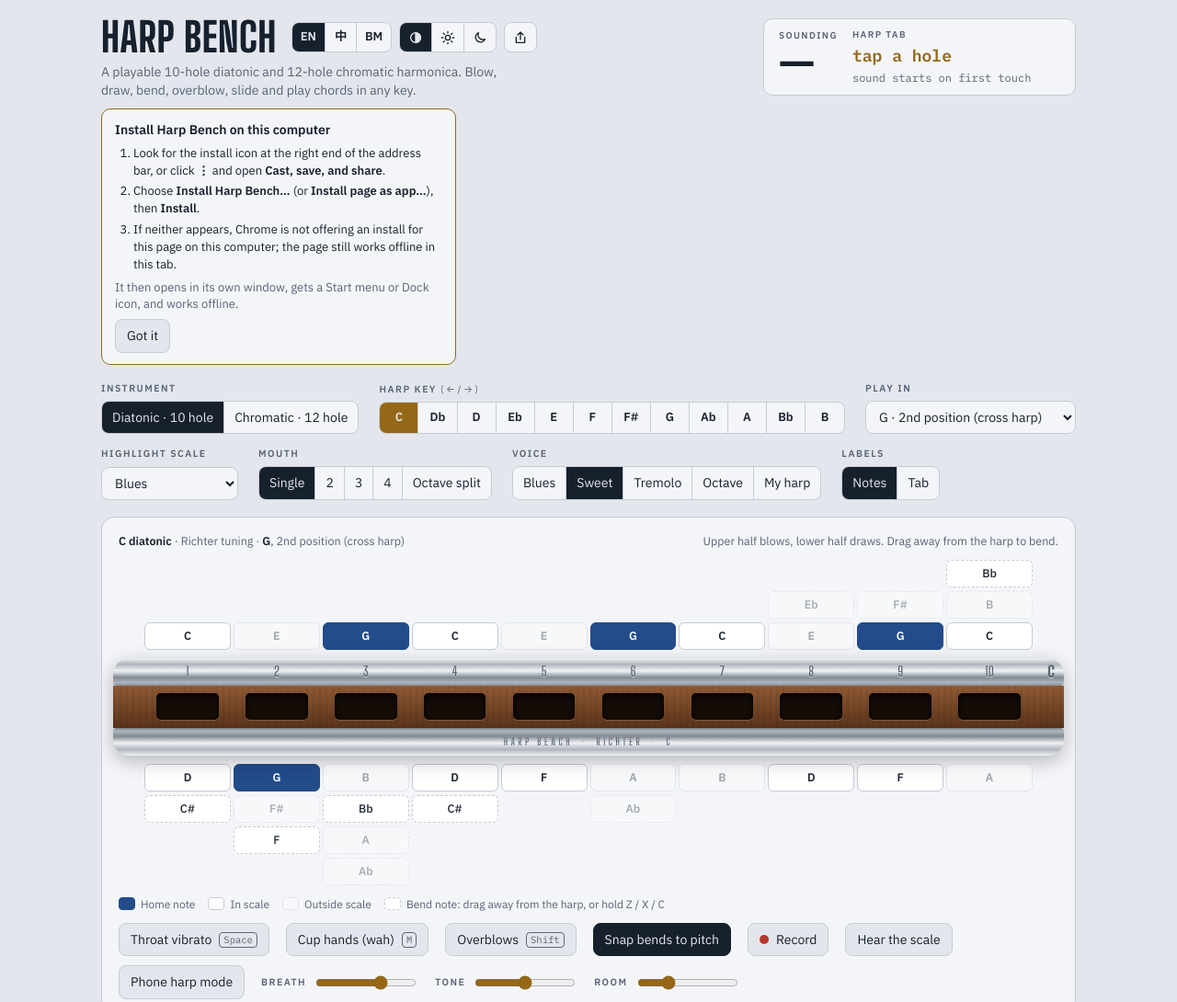
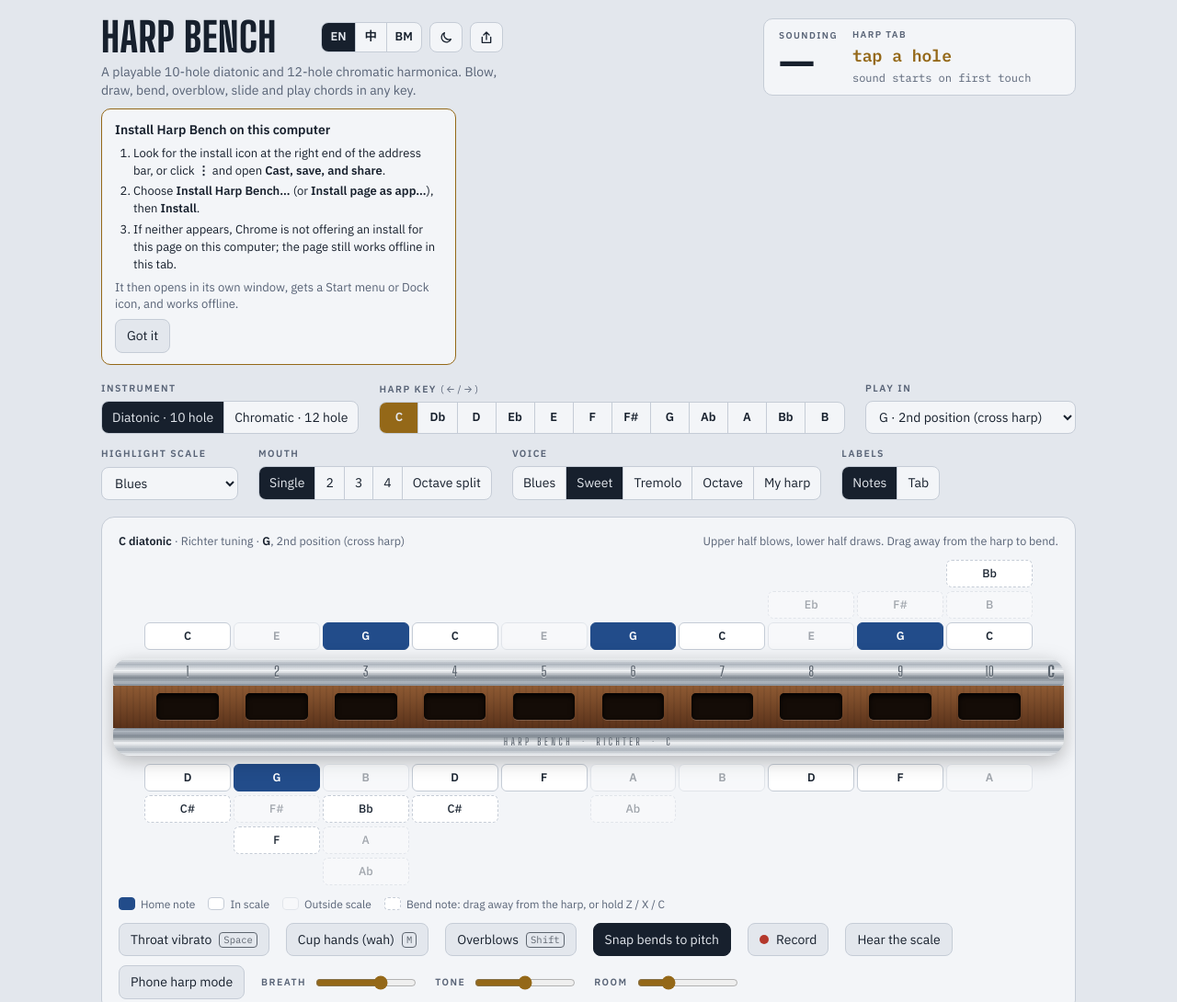
Before and after one commit to stanleywoosweeleong/HarpBench, a website: page index.html in a window 1280 px wide. Shown: the top 1090 px of the page at 92% size. Drawn offline with Linux system fonts and the light colour scheme.

Commit message:
Make light/dark a single sun / moon button
The app still follows the device's setting until the button is tapped;
a tap flips to the other theme and keeps it. The icon shows the theme a
tap switches to.

Co-Authored-By: Claude Fable 5.2 <noreply@anthropic.com>
Claude-Session: https://claude.ai/code/session_01FxmE5c8hkhEwC2Ym1VEdW2

```diff
--- a/index.html
+++ b/index.html
@@ -32,11 +32,7 @@ try{var t=JSON.parse(localStorage.getItem('harpbench')||'{}').theme;if(t==='ligh
             <button data-lang="zh" lang="zh-Hans" aria-pressed="false" aria-label="中文" title="中文">中</button>
             <button data-lang="ms" lang="ms" aria-pressed="false" aria-label="Bahasa Melayu" title="Bahasa Melayu">BM</button>
           </div>
-          <div class="seg" id="themeSeg" role="group" aria-label="Appearance">
-            <button data-theme-pick="auto" aria-pressed="true" aria-label="Auto" title="Follow this device's light or dark setting"><svg class="ico" viewBox="0 0 24 24" aria-hidden="true" fill="none" stroke="currentColor" stroke-width="2" stroke-linecap="round" stroke-linejoin="round"><circle cx="12" cy="12" r="8"/><path d="M12 4a8 8 0 0 1 0 16z" fill="currentColor"/></svg></button>
-            <button data-theme-pick="light" aria-pressed="false" aria-label="Light" title="Light"><svg class="ico" viewBox="0 0 24 24" aria-hidden="true" fill="none" stroke="currentColor" stroke-width="2" stroke-linecap="round" stroke-linejoin="round"><circle cx="12" cy="12" r="4"/><path d="M12 2v2M12 20v2M2 12h2M20 12h2M4.9 4.9l1.4 1.4M17.7 17.7l1.4 1.4M4.9 19.1l1.4-1.4M17.7 6.3l1.4-1.4"/></svg></button>
-            <button data-theme-pick="dark" aria-pressed="false" aria-label="Dark" title="Dark"><svg class="ico" viewBox="0 0 24 24" aria-hidden="true" fill="none" stroke="currentColor" stroke-width="2" stroke-linecap="round" stroke-linejoin="round"><path d="M20 14.5A8 8 0 0 1 9.5 4a8 8 0 1 0 10.5 10.5z"/></svg></button>
-          </div>
+          <button class="btn tool-btn" id="themeBtn" aria-label="Switch to dark mode" title="Switch to dark mode"><svg class="ico" data-to="dark" viewBox="0 0 24 24" aria-hidden="true" fill="none" stroke="currentColor" stroke-width="2" stroke-linecap="round" stroke-linejoin="round"><path d="M20 14.5A8 8 0 0 1 9.5 4a8 8 0 1 0 10.5 10.5z"/></svg><svg class="ico" data-to="light" hidden viewBox="0 0 24 24" aria-hidden="true" fill="none" stroke="currentColor" stroke-width="2" stroke-linecap="round" stroke-linejoin="round"><circle cx="12" cy="12" r="4"/><path d="M12 2v2M12 20v2M2 12h2M20 12h2M4.9 4.9l1.4 1.4M17.7 17.7l1.4 1.4M4.9 19.1l1.4-1.4M17.7 6.3l1.4-1.4"/></svg></button>
           <button class="btn tool-btn" id="shareBtn" aria-haspopup="dialog" aria-label="Share this app" title="Share this app"><svg class="ico" viewBox="0 0 24 24" aria-hidden="true" fill="none" stroke="currentColor" stroke-width="2" stroke-linecap="round" stroke-linejoin="round"><path d="M12 15V3M7.5 7.5 12 3l4.5 4.5M5 11v9h14v-9"/></svg></button>
         </div>
       </div>
--- a/js/i18n.js
+++ b/js/i18n.js
@@ -20,11 +20,8 @@ const T={
 'Turn it sideways and it becomes the harmonica.':['把手机横过来，它就变成口琴。','Pusingkan ke sisi dan ia menjadi harmonika.'],
 'Phone harp mode':['手机口琴模式','Mod harmonika telefon'],
 'Language':['语言','Bahasa'],
-'Appearance':['外观','Penampilan'],
-'Auto':['自动','Automatik'],
-'Light':['浅色','Cerah'],
-'Dark':['深色','Gelap'],
-"Follow this device's light or dark setting":['跟随此设备的浅色或深色设置','Ikut tetapan cerah atau gelap peranti ini'],
+'Switch to dark mode':['切换到深色模式','Tukar ke mod gelap'],
+'Switch to light mode':['切换到浅色模式','Tukar ke mod cerah'],
 // install cards
 'Install Harp Bench on your iPhone':['在 iPhone 上安装 Harp Bench','Pasang Harp Bench pada iPhone anda'],
 "This page is open inside another app, which can't add apps to the Home Screen. Open it in Safari first: use the app's “Open in Safari” or browser button, or copy the address into Safari.":
--- a/js/main.js
+++ b/js/main.js
@@ -2,6 +2,5 @@
 "use strict";
 i18nStart();
 document.querySelectorAll('#langSeg [data-lang]').forEach(b=>b.addEventListener('click',()=>setLang(b.dataset.lang)));
-document.querySelectorAll('#themeSeg [data-theme-pick]').forEach(b=>b.addEventListener('click',()=>setTheme(b.dataset.themePick)));
 render();
 updatePocket();
--- a/js/theme.js
+++ b/js/theme.js
@@ -1,15 +1,24 @@
-/* Harp Bench: light / dark. styles.css follows the device unless <html data-theme> says otherwise. A page that hosts the app
-   (the single-file build) may set data-theme itself, so Auto puts back whatever was there at start-up. */
+/* Harp Bench: light / dark. styles.css follows the device unless <html data-theme> says otherwise, and state.theme
+   stays 'auto' until the player taps the sun / moon button, which flips to the other theme and keeps it.
+   A page that hosts the app (the single-file build) may set data-theme itself, so 'auto' leaves that in place. */
 "use strict";
 const THEME_BAR={light:'#E3E7ED',dark:'#0E1219'};
 const themeRoot=document.documentElement;
 const themeHost=themeRoot.dataset.themeSet?null:(themeRoot.dataset.theme||null);
 const themeMetas=[...document.querySelectorAll('meta[name="theme-color"]')].map(m=>[m,m.content]);
+const themeDevice=window.matchMedia('(prefers-color-scheme: dark)');
+const themePick=()=>state.theme==='light'||state.theme==='dark'?state.theme:'auto';
+const themeNow=()=>{ const t=themePick(); return t!=='auto'?t:themeHost||(themeDevice.matches?'dark':'light'); };   // what is on screen
 function applyTheme(){
-  const t=state.theme==='light'||state.theme==='dark'?state.theme:'auto';
+  const t=themePick();
   if(t!=='auto') themeRoot.dataset.theme=t; else if(themeHost) themeRoot.dataset.theme=themeHost; else delete themeRoot.dataset.theme;
   for(const [m,was] of themeMetas) m.content=t==='auto'?was:THEME_BAR[t];        // browser toolbar / status bar colour
-  document.querySelectorAll('[data-theme-pick]').forEach(b=>b.setAttribute('aria-pressed',b.dataset.themePick===t));
+  const b=document.getElementById('themeBtn'), to=themeNow()==='dark'?'light':'dark';   // the button shows where a tap goes
+  const label=to==='dark'?'Switch to dark mode':'Switch to light mode';
+  b.setAttribute('aria-label',label); b.title=label;
+  b.querySelectorAll('[data-to]').forEach(i=>{ i.toggleAttribute('hidden',i.dataset.to!==to); });
 }
 function setTheme(t){ state.theme=t; save(); applyTheme(); }
+document.getElementById('themeBtn').addEventListener('click',()=>setTheme(themeNow()==='dark'?'light':'dark'));
+themeDevice.addEventListener('change',applyTheme);
 applyTheme();
--- a/package.json
+++ b/package.json
@@ -1,6 +1,6 @@
 {
   "name": "harp-bench",
-  "version": "1.17.0",
+  "version": "1.18.0",
   "private": true,
   "description": "A playable harmonica PWA with a hymn songbook.",
   "scripts": {
--- a/sw.js
+++ b/sw.js
@@ -1,6 +1,6 @@
 /* Harp Bench service worker: caches the whole app so it plays offline.
    Bump VERSION whenever any file changes so installed copies update. */
-const VERSION = 'harpbench-v1.17.0';
+const VERSION = 'harpbench-v1.18.0';
 const ASSETS = [
   './',
   'index.html',
```
Also changed, not shown: README.md.
